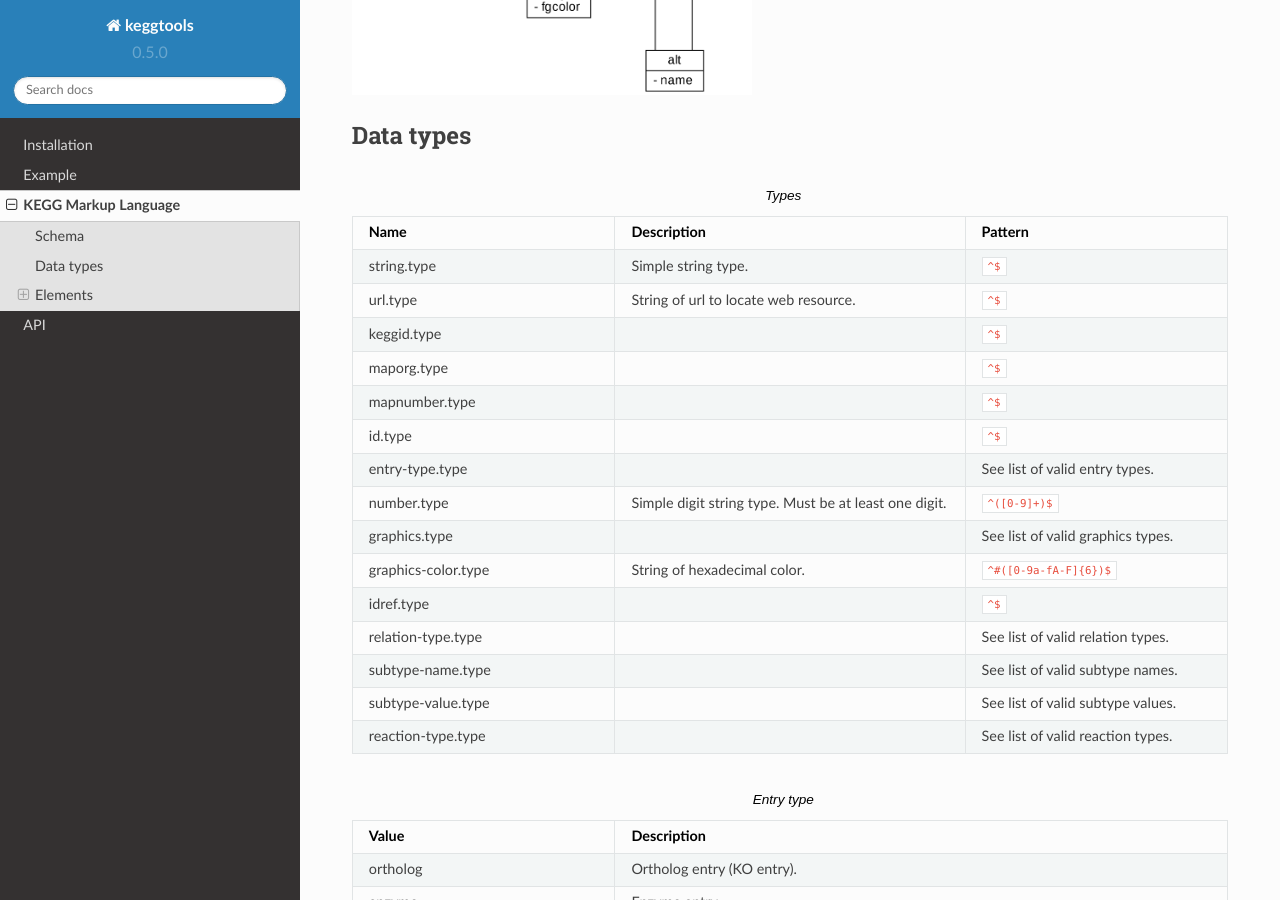
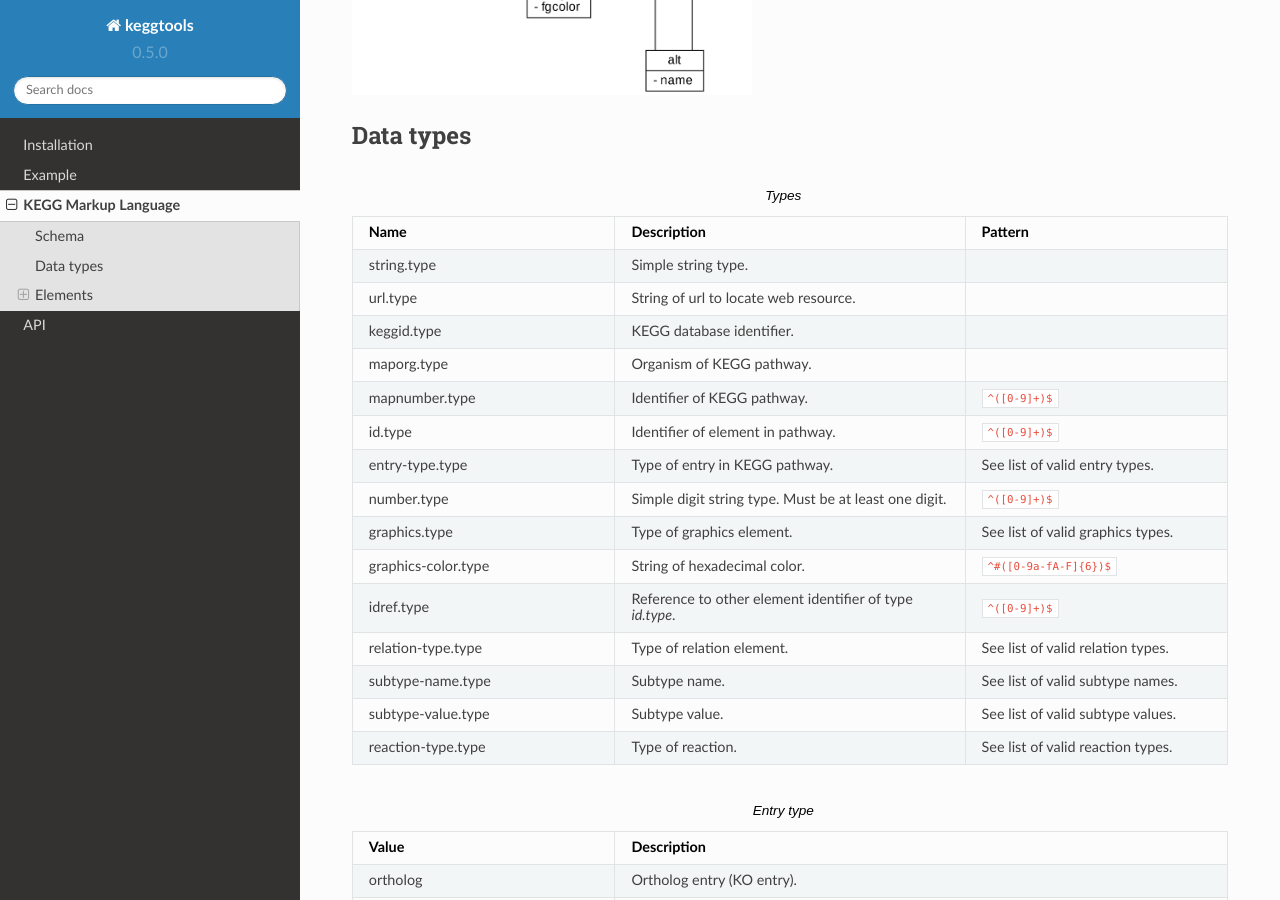
Before and after one commit to harryhaller001/keggtools, a Sphinx documentation site: the page built from docs/kgml.rst, in a window 1280 px wide and 900 px high, scrolled down 589 px. Built offline with Sphinx 7.4.7 and the Read the Docs theme 2.0.0, drawn with Linux system fonts in a browser that asks for light colours.

Commit message:
additions to docs; clean of reproduce folder and add function to main makefile

```diff
--- a/docs/index.rst
+++ b/docs/index.rst
@@ -10,7 +10,7 @@ keggtools
 
 Library for KEGG pathway enrichment analysis.
 
-.. image:: media/keggtools-pathway.png
+.. image:: media/keggtools-enrichment.png
 
 
 Quick Start
--- a/docs/kgml.rst
+++ b/docs/kgml.rst
@@ -28,30 +28,30 @@ Data types
 
     * - string.type
       - Simple string type.
-      - :code:`^$`
+      -
 
     * - url.type
       - String of url to locate web resource.
-      - :code:`^$`
+      -
 
     * - keggid.type
+      - KEGG database identifier.
       -
-      - :code:`^$`
 
     * - maporg.type
+      - Organism of KEGG pathway.
       -
-      - :code:`^$`
 
     * - mapnumber.type
-      -
-      - :code:`^$`
+      - Identifier of KEGG pathway.
+      - :code:`^([0-9]+)$`
 
     * - id.type
-      -
-      - :code:`^$`
+      - Identifier of element in pathway.
+      - :code:`^([0-9]+)$`
 
     * - entry-type.type
-      -
+      - Type of entry in KEGG pathway.
       - See list of valid entry types.
 
     * - number.type
@@ -59,7 +59,7 @@ Data types
       - :code:`^([0-9]+)$`
 
     * - graphics.type
-      -
+      - Type of graphics element.
       - See list of valid graphics types.
 
     * - graphics-color.type
@@ -67,23 +67,23 @@ Data types
       - :code:`^#([0-9a-fA-F]{6})$`
 
     * - idref.type
-      -
-      - :code:`^$`
+      - Reference to other element identifier of type `id.type`.
+      - :code:`^([0-9]+)$`
 
     * - relation-type.type
-      -
+      - Type of relation element.
       - See list of valid relation types.
 
     * - subtype-name.type
-      -
+      - Subtype name.
       - See list of valid subtype names.
 
     * - subtype-value.type
-      -
+      - Subtype value.
       - See list of valid subtype values.
 
     * - reaction-type.type
-      -
+      - Type of reaction.
       - See list of valid reaction types.
 
 
```
Also changed, not shown: docs/media/keggtools-enrichment.png, docs/media/keggtools-pathway.png, reproducibility/README.md (deleted), reproducibility/figures/figure5.png, 2 other files.
